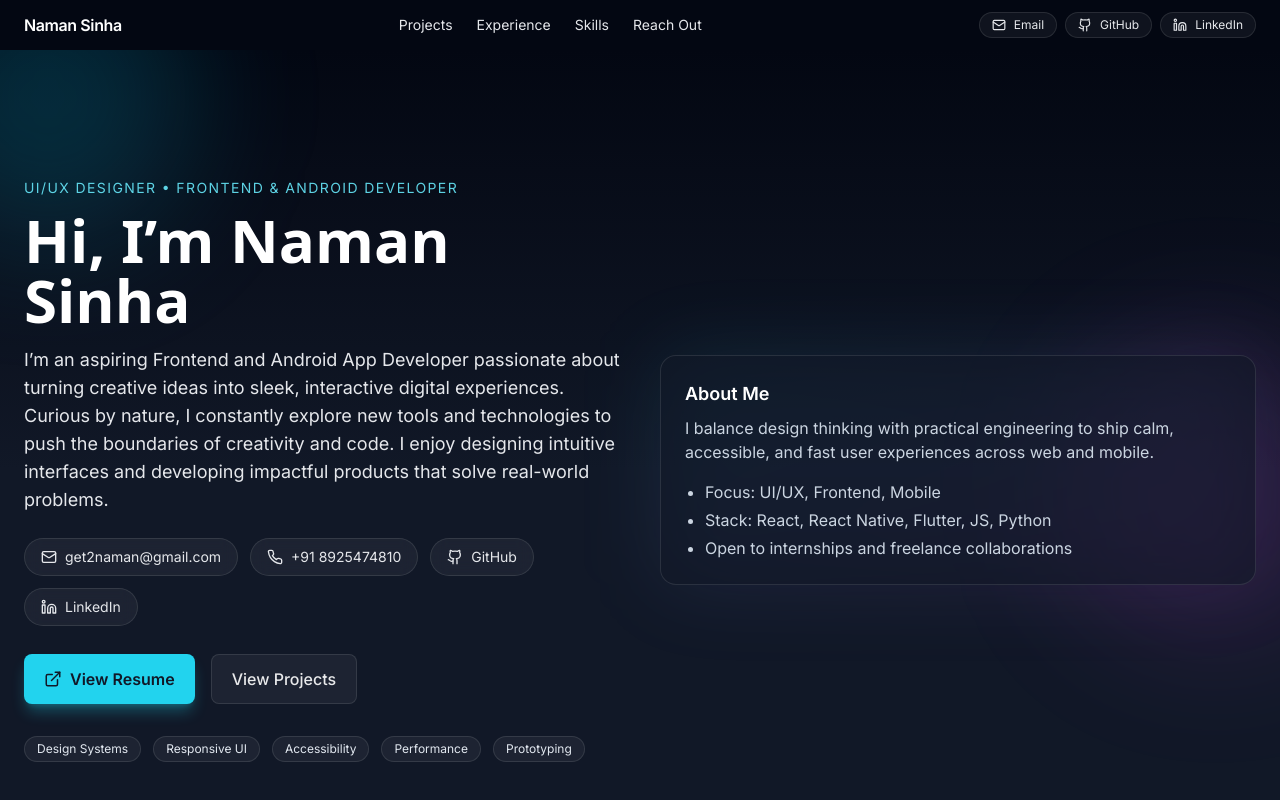
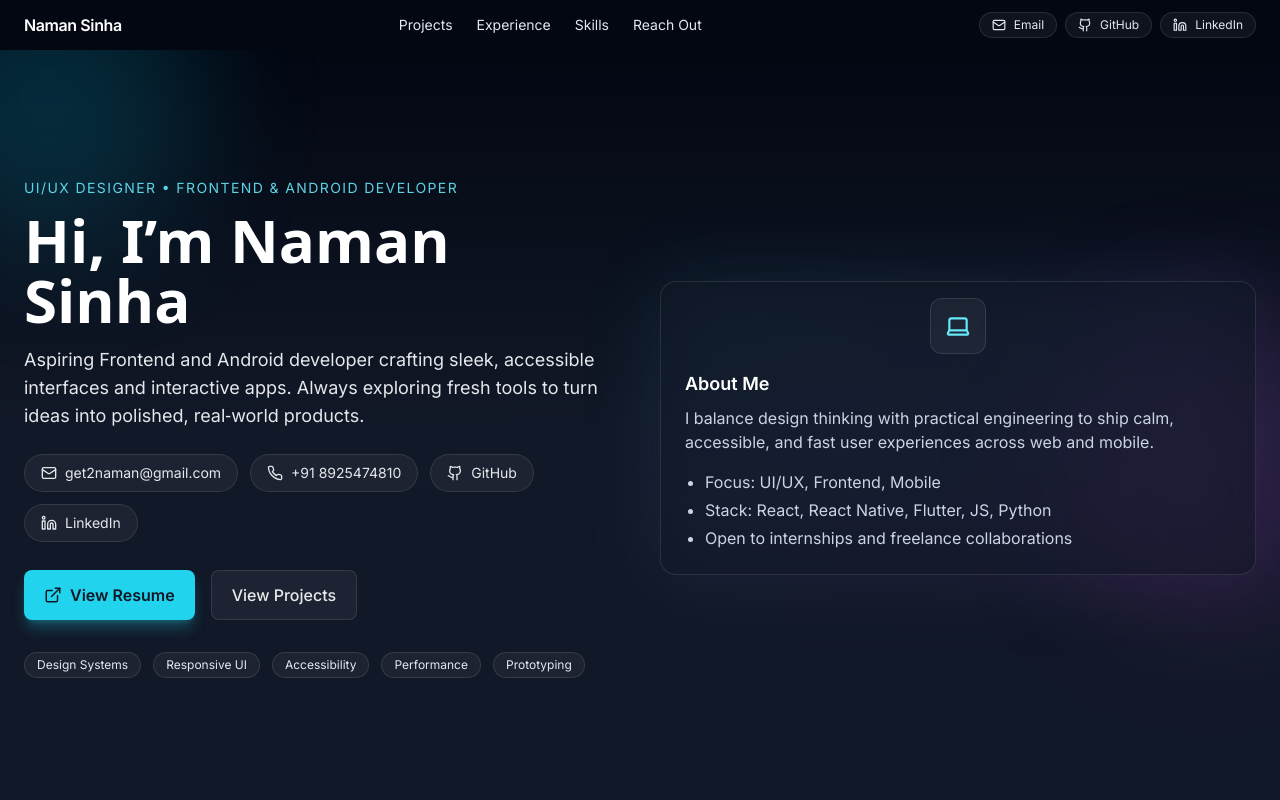
Before and after one commit to sarigama-github/frontend-repo_exuoc3f0_92bwn1, a React (Vite) app: page / in a window 1280 px wide. Shown: the top 800 px of the page. Built offline with nearby package versions, Linux system fonts and the light colour scheme; a web font is replaced by a local one.

Commit message:
Update project prj_exuoc3f0 - 2025-11-08T15:20:52.220Z

```diff
--- a/src/components/Hero.jsx
+++ b/src/components/Hero.jsx
@@ -1,5 +1,5 @@
 import React from 'react';
-import { Mail, Phone, Github, Linkedin, ExternalLink } from 'lucide-react';
+import { Mail, Phone, Github, Linkedin, ExternalLink, Laptop } from 'lucide-react';
 
 const RESUME_URL = 'https://drive.google.com/file/d/1WbnSUS8kpuVoXtuEG6fq1DKRsDhsuPsX/view?usp=sharing';
 
@@ -19,7 +19,7 @@ const Hero = () => {
               Hi, I’m Naman Sinha
             </h1>
             <p className="mt-4 text-lg text-gray-200">
-              I’m an aspiring Frontend and Android App Developer passionate about turning creative ideas into sleek, interactive digital experiences. Curious by nature, I constantly explore new tools and technologies to push the boundaries of creativity and code. I enjoy designing intuitive interfaces and developing impactful products that solve real-world problems.
+              Aspiring Frontend and Android developer crafting sleek, accessible interfaces and interactive apps. Always exploring fresh tools to turn ideas into polished, real‑world products.
             </p>
 
             <div className="mt-6 flex flex-wrap items-center gap-3 text-sm text-gray-200">
@@ -61,6 +61,10 @@ const Hero = () => {
           <div className="relative">
             <div className="pointer-events-none absolute inset-0 -z-0 rounded-3xl bg-gradient-to-br from-cyan-400/10 to-fuchsia-500/10 blur-2xl" />
             <div className="relative rounded-2xl border border-white/10 bg-gray-900/60 p-6">
+              {/* Laptop graphic above About Me */}
+              <div className="mx-auto -mt-2 mb-4 flex h-14 w-14 items-center justify-center rounded-xl border border-white/10 bg-white/5 text-cyan-300 shadow-inner">
+                <Laptop size={26} />
+              </div>
               <h3 className="text-lg font-semibold">About Me</h3>
               <p className="mt-2 text-slate-300">
                 I balance design thinking with practical engineering to ship calm, accessible, and fast user experiences across web and mobile.
```
Also changed, not shown: 1 other file (tests, documents, lock files or other folders).
